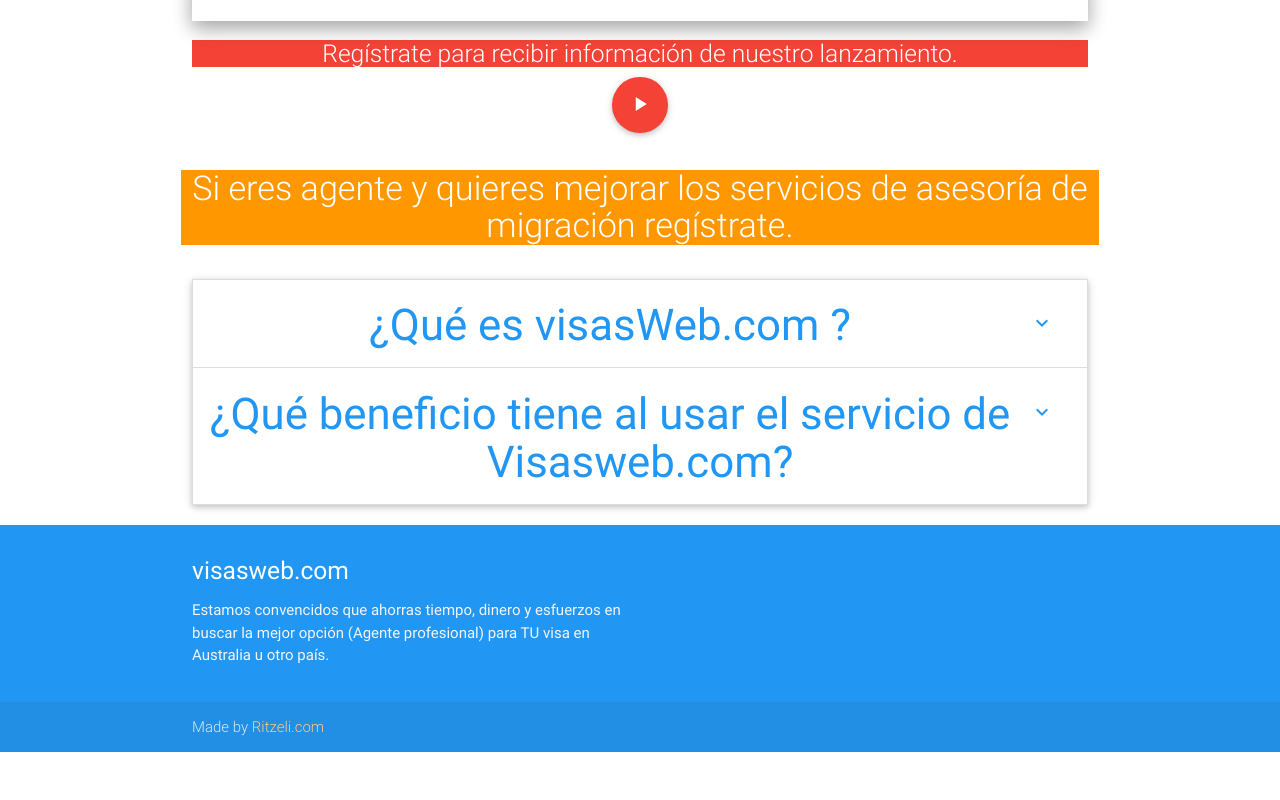
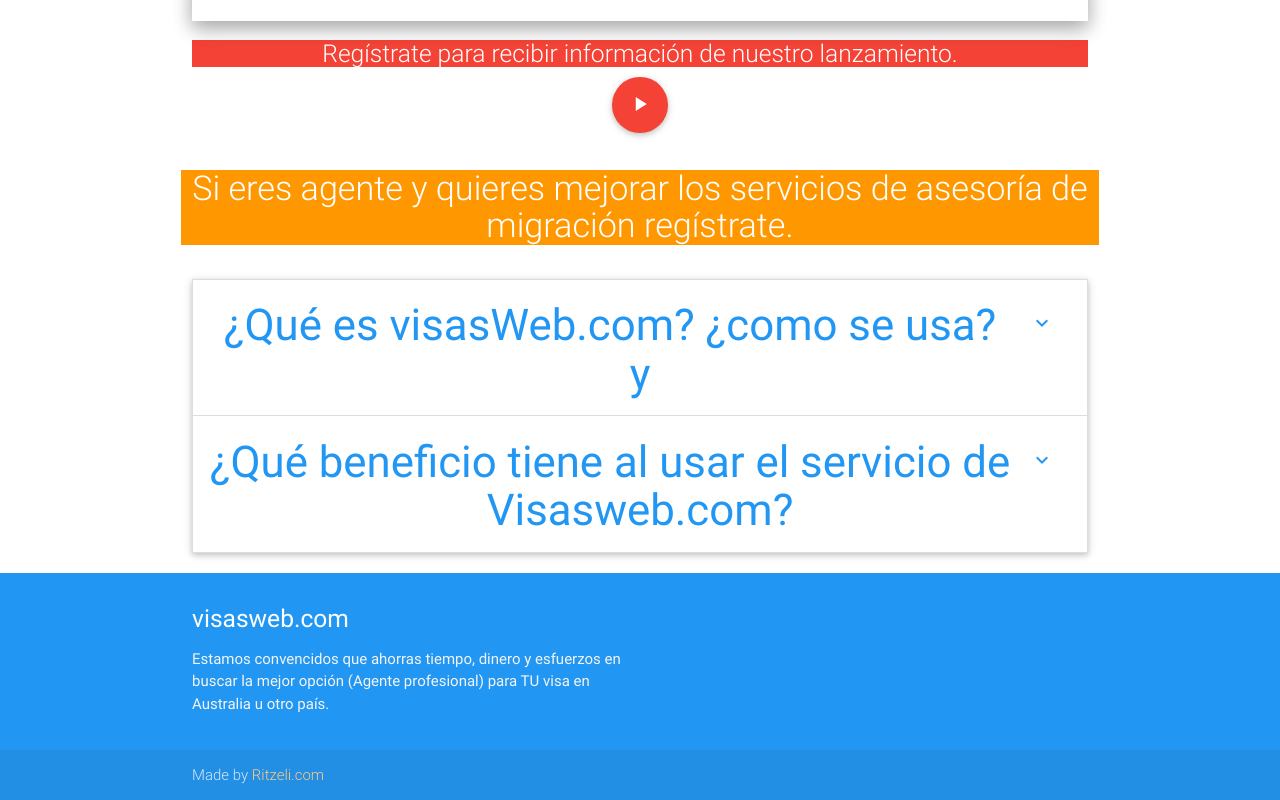
Before and after one commit to ritzeli/Landing-page-AE, a plain HTML site: page index.html in a window 1280 px wide. Shown: the part 1429-2229 px from the top of the page. Before the commit the page ends 2181 px from the top, so only its background shows below. Drawn offline with nearby package versions, Linux system fonts and the light colour scheme.

Commit message:
se agrego pregunta

```diff
--- a/index.html
+++ b/index.html
@@ -69,7 +69,7 @@ src="https://www.facebook.com/tr?id=843742169093349&ev=PageView&noscript=1"
        <ul class="collapsible" data-collapsible="accordion">
     <li>
       <div class="collapsible-header"><i class="material-icons right blue-text">keyboard_arrow_down</i>
-        <h3 class="blue-text center">¿Qué es visasWeb.com ?</h3></div>
+        <h3 class="blue-text center">¿Qué es visasWeb.com? ¿como se usa? y </h3></div>
       <div class="collapsible-body">
 
          <div class="container">
```
